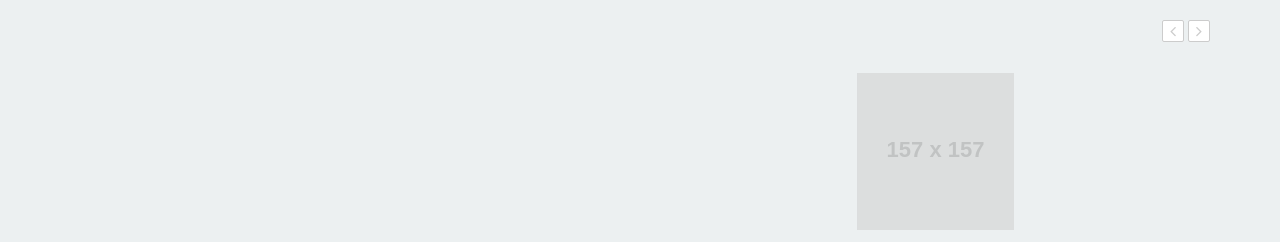
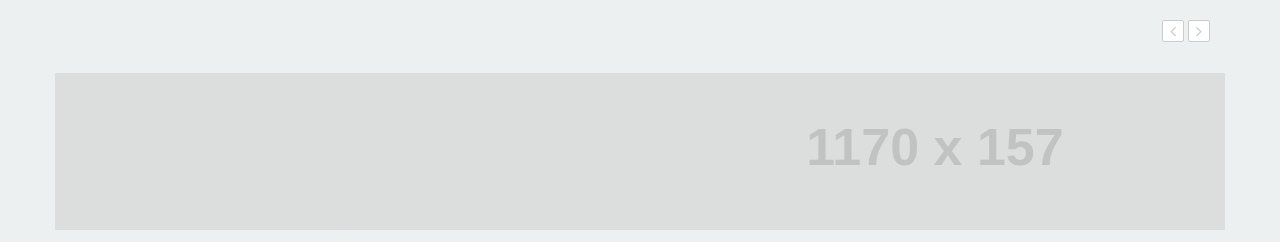
Before and after one commit to trollcup/winitfinal, a plain HTML site: page index.html in a window 1280 px wide. Shown: the part 136-378 px from the top of the page. Drawn offline with Linux system fonts and the light colour scheme; placeholder pictures from the web are drawn by us.

Commit message:
changed image sizes to full width of the area

```diff
--- a/index.html
+++ b/index.html
@@ -197,7 +197,7 @@
           <div class="client-logo item" >
             <div class="client-item">
               <a href="#">
-                <img src="https://placehold.it/157x157" alt="" />
+                <img src="https://placehold.it/1170x157" alt="" />
               </a>
             </div>
             <a href="#" class="btn btn-effect align-items">Click Here to Win This!</a>
@@ -226,7 +226,7 @@
           <div class="client-logo item" >
             <div class="client-item">
               <a href="#">
-                <img src="https://placehold.it/157x157" alt="" />
+                <img src="https://placehold.it/1170x157" alt="" />
               </a>
             </div>
             <a href="#" class="btn btn-effect align-items">Click Here to Win This!</a>
@@ -251,7 +251,7 @@
           <div class="client-logo item" >
             <div class="client-item">
               <a href="#">
-                <img src="https://placehold.it/157x157" alt="" />
+                <img src="https://placehold.it/1170x157" alt="" />
               </a>
             </div>
             <a href="#" class="btn btn-effect align-items">Click Here to Win This!</a>
@@ -276,7 +276,7 @@
           <div class="client-logo item" >
             <div class="client-item">
               <a href="#">
-                <img src="https://placehold.it/157x157" alt="" />
+                <img src="https://placehold.it/1170x157" alt="" />
               </a>
             </div>
             <a href="#" class="btn btn-effect align-items">Click Here to Win This!</a>
@@ -301,7 +301,7 @@
           <div class="client-logo item" >
             <div class="client-item">
               <a href="#">
-                <img src="https://placehold.it/157x157" alt="" />
+                <img src="https://placehold.it/1170x157" alt="" />
               </a>
             </div>
             <a href="#" class="btn btn-effect align-items">Click Here to Win This!</a>
@@ -326,7 +326,7 @@
           <div class="client-logo item" >
             <div class="client-item">
               <a href="#">
-                <img src="https://placehold.it/157x157" alt="" />
+                <img src="https://placehold.it/1170x157" alt="" />
               </a>
             </div>
             <a href="#" class="btn btn-effect align-items">Click Here to Win This!</a>
```
